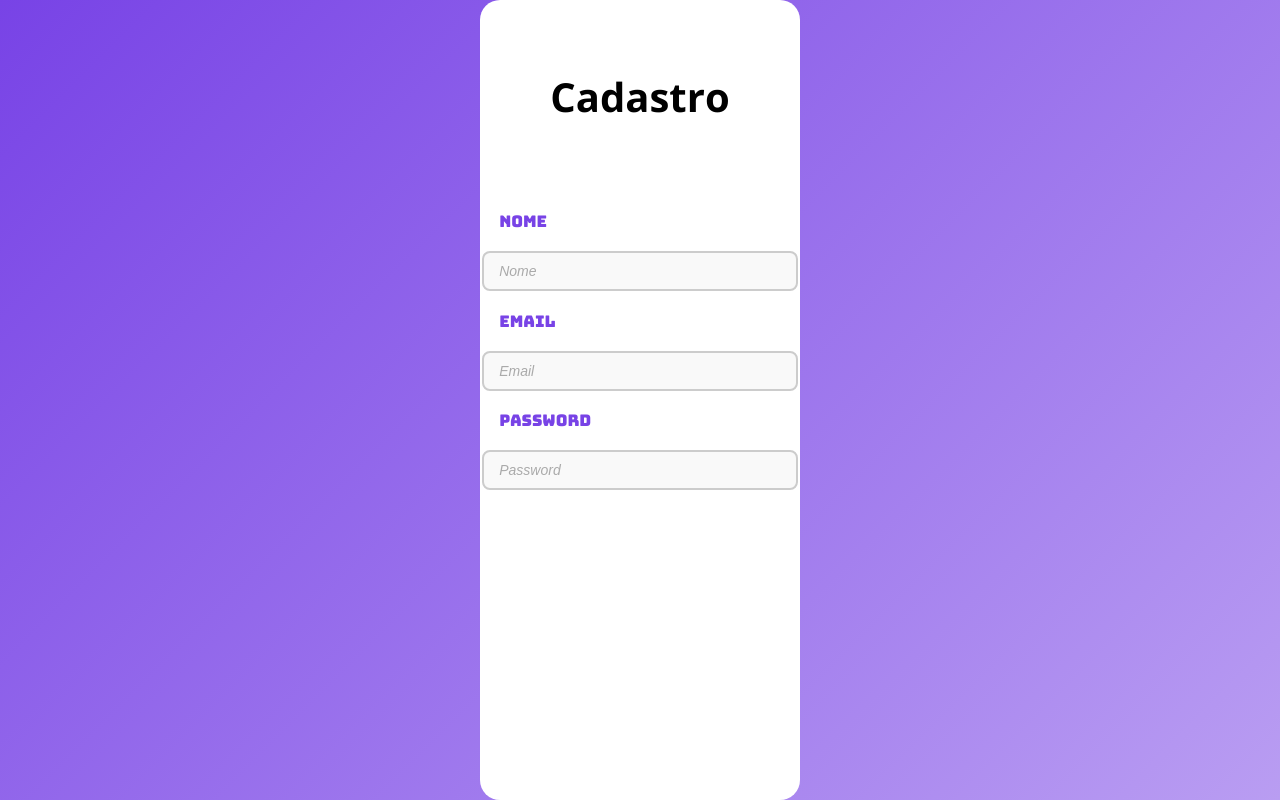
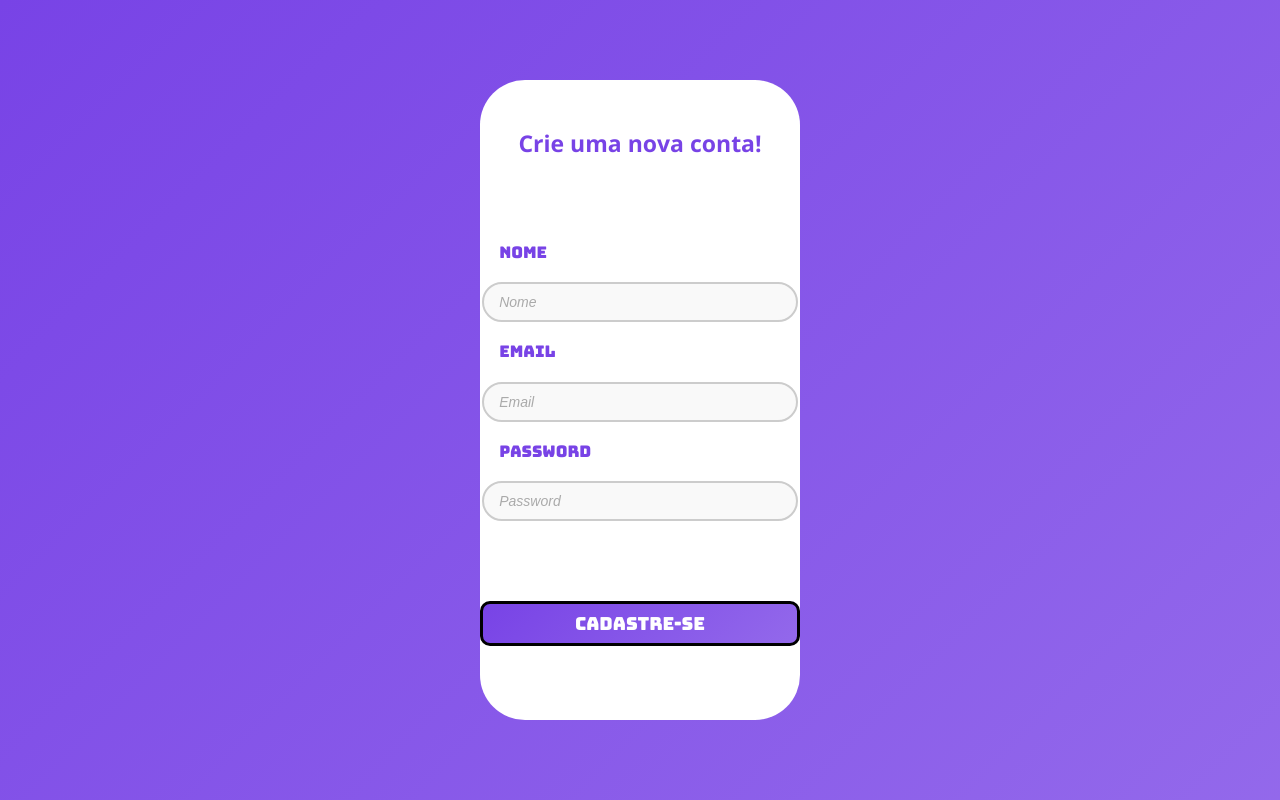
Before and after one commit to Guilherme-SilvaH/faith, a React (Vite) app in the folder front-end/: page / in a window 1280 px wide. Built offline with nearby package versions, Linux system fonts and the light colour scheme.

Commit message:
register-finish

```diff
--- a/front-end/package.json
+++ b/front-end/package.json
@@ -12,7 +12,8 @@
   "dependencies": {
     "axios": "^1.7.9",
     "react": "^18.3.1",
-    "react-dom": "^18.3.1"
+    "react-dom": "^18.3.1",
+    "sass": "^1.83.1"
   },
   "devDependencies": {
     "@eslint/js": "^9.17.0",
--- a/front-end/src/cadastro/cadastro.sass
+++ b/front-end/src/cadastro/cadastro.sass
@@ -16,66 +16,75 @@ body
         background-color: rgb(250, 241, 241)
         height: 100vh
         flex-direction: column
-        background: linear-gradient(135deg,  #7843e6, lighten( #7843e6, 20%))
+        background: linear-gradient(135deg, #7843e6, mix(white, #7843e6, 20%))
+
 
         .divpai-formulario
             background-color: rgb(255, 255, 255)
             width: 25%
-            height: 50rem
-            border-radius: 20px
+            border-radius: 45px
             font-family: "Bungee", serif
+            height: 40rem
 
             .dados-cadastro
                 display: flex
                 justify-content: center
                 align-items: center
                 display: flex
-                height: 12rem
+                margin-top: 2rem
+
 
             .form_title
                 font-family: "Open Sans", serif
-                font-size: 40px
-
-            .dados-formulario
-                flex-direction: column
-                display: flex
-                justify-content: center
-                align-items: center
-                display: flex
-
-                #label
-                    display: flex
-                    align-self: start
-
-                .form_label
-                    font-size: 1rem
-                    padding: 1.2rem
-                    color: #7843e6
-
-                .form_input
-                    width: 88%
-                    padding: 10px 15px
-                    font-size: 14px
-                    border: 2px solid #ccc
-                    border-radius: 8px
-                    outline: none
-                    transition: border-color 0.3s, box-shadow 0.3s
-                    background-color: #f9f9f9
-                    color: #333
+                font-size: 23px
+                color: #7843e6
 
 
-                    &::placeholder
-                      color: #aaa
-                      font-style: italic
+            .main-form
+                margin-top: 3rem
+
+
+                .dados-formulario
+                    flex-direction: column
+                    display: flex
+                    justify-content: center
+                    align-items: center
+                    display: flex
+
+
+                    #label
+                        display: flex
+                        align-self: start
+
+                    .form_label
+                        font-size: 1rem
+                        padding: 1.2rem
+                        color: #7843e6
+
+                    .form_input
+                        width: 88%
+                        padding: 10px 15px
+                        font-size: 14px
+                        border: 2px solid #ccc
+                        border-radius: 40px
+                        outline: none
+                        transition: border-color 0.3s, box-shadow 0.3s
+                        background-color: #f9f9f9
+                        color: #333
+
+
+                        &::placeholder
+                          color: #aaa
+                          font-style: italic
 
 
 
-                    &:focus
-                      border-color: #7843e6
-                      box-shadow: 0 0 8px rgba(0, 123, 255, 0.5)
-                      background-color: #fff
+                        &:focus
+                          border-color: #7843e6
+                          box-shadow: 0 0 8px rgba(0, 123, 255, 0.5)
+                          background-color: #fff
 
 
 
-                    &:hover
-                      border-color: #7843e6
+                        &:hover
+                          border-color: #7843e6
--- a/front-end/src/cadastro/cadastro.tsx
+++ b/front-end/src/cadastro/cadastro.tsx
@@ -1,13 +1,20 @@
+import { useState } from "react";
+
 import "./cadastro.sass";
+import Buttom from "../componets/buttom/buttom";
 
 export default function Cadastro() {
+  const [name, setName] = useState("");
+  const [email, setEmail] = useState("");
+  const [password, setPassword] = useState("");
+
   return (
     <>
       <div className="divPai-container">
         <div className="divpai-formulario">
           <div className="dados-cadastro">
             <h1 className="form_title" id="id-cadastro">
-              Cadastro
+              Crie uma nova conta!
             </h1>
           </div>
           <div className="main-form">
@@ -19,6 +26,8 @@ export default function Cadastro() {
                 className="form_input"
                 id="nome"
                 placeholder="Nome"
+                value={name}
+                onChange={(e) => setName(e.target.value)} // Atualizar estado
                 required
               />
             </div>
@@ -30,6 +39,8 @@ export default function Cadastro() {
                 className="form_input"
                 id="Email"
                 placeholder="Email"
+                value={email}
+                onChange={(e) => setEmail(e.target.value)} // Atualizar estado
                 required
               />
             </div>
@@ -41,8 +52,14 @@ export default function Cadastro() {
                 className="form_input"
                 id="Password"
                 placeholder="Password"
+                value={password}
+                onChange={(e) => setPassword(e.target.value)} // Atualizar estado
                 required
               />
+            </div>
+            <div className="container-bottom">
+              {/* Passar os dados e a função para o botão */}
+              <Buttom name={name} email={email} password={password} />
             </div>
           </div>
         </div>
--- /dev/null
+++ b/front-end/src/componets/buttom/buttom.tsx
@@ -0,0 +1,38 @@
+import axios from "axios";
+import "./buttos.sass";
+
+const baseUrl = "http://localhost:5000/api/user/cadastro";
+
+// Interface para as props
+interface ButtomProps {
+  name: string;
+  email: string;
+  password: string;
+}
+
+export default function Buttom({ name, email, password }: ButtomProps) {
+  const handleClickRegister = async () => {
+    try {
+      const response = await axios.post(baseUrl, {
+        name,
+        email,
+        password,
+        days: [],
+      });
+
+      alert("Cadastro realizado com sucesso!");
+
+    } catch (error) {
+      console.error("Erro ao cadastrar:", error);
+      alert("Erro ao cadastrar. Tente novamente.");
+    }
+  };
+
+  return (
+    <div className="div-button">
+      <button className="button" onClick={handleClickRegister}>
+        Cadastre-se
+      </button>
+    </div>
+  );
+}
--- /dev/null
+++ b/front-end/src/componets/buttom/buttos.sass
@@ -0,0 +1,33 @@
+@import url('https://fonts.googleapis.com/css2?family=Bungee&family=Open+Sans:ital,wght@0,300..800;1,300..800&display=swap')
+
+
+.div-button
+    display: flex
+    align-content: center
+    text-align: center
+    max-height: 10rem
+    justify-content: center
+    margin-top: 5rem
+
+    .button
+        padding: 0.5rem
+        border-radius: 10px
+        border: 3px solid #000000
+        width: 20rem
+        color: #ffffff
+        font-size: 18px
+        font-family: "Bungee", serif
+        background: linear-gradient(135deg, #7843e6, mix(white, #7843e6, 20%))
+        cursor: pointer
+
+        &::placeholder
+            color: #2e927c23
+            font-style: itaitalic
+
+        &:focus
+          border-color: #ffffff
+          box-shadow: 0 0 8px rgba(255, 255, 255, 0.5)
+          background-color: #fff
+
+        &:hover
+          border-color: #7843e6
```
Also changed, not shown: 1 other file (tests, documents, lock files or other folders).
